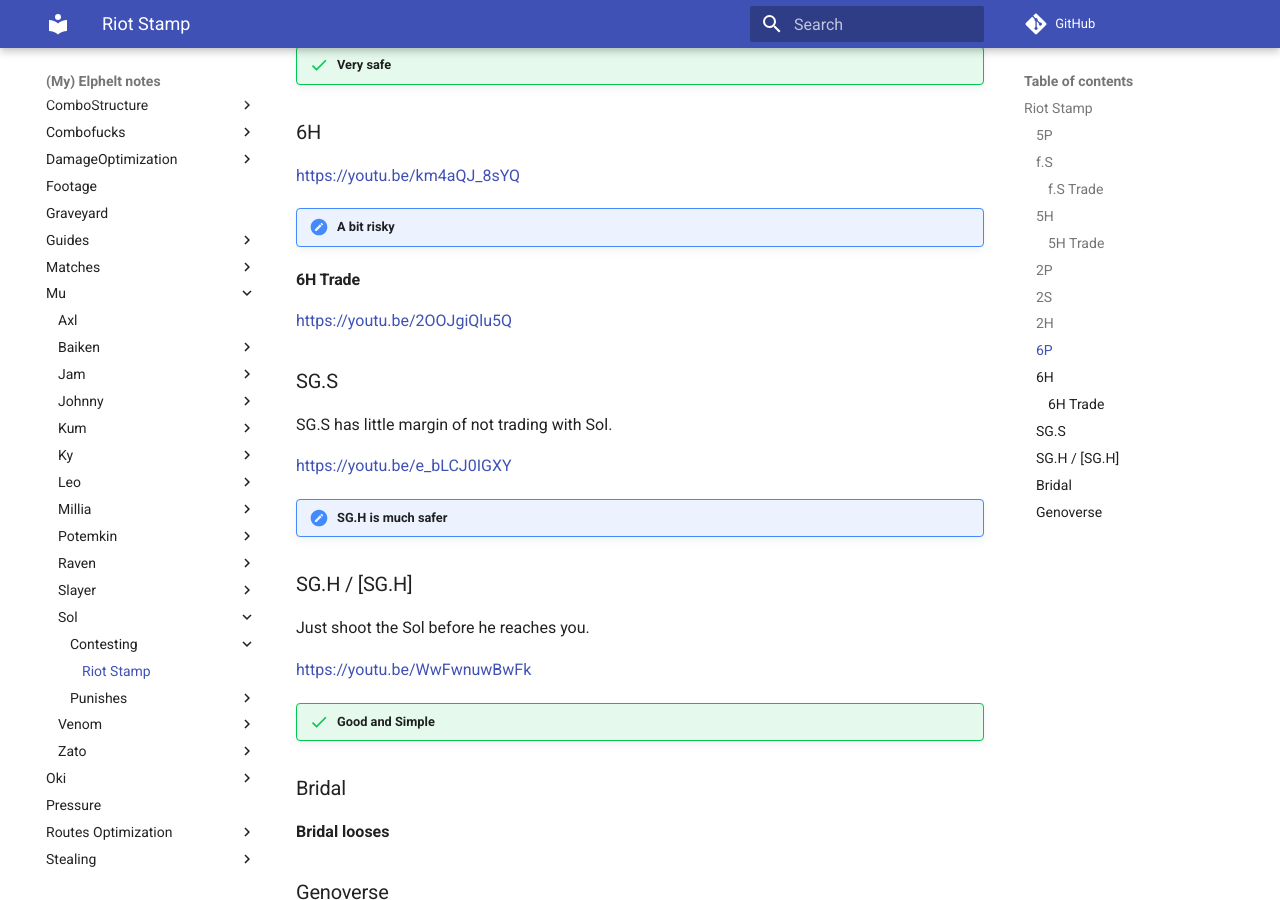
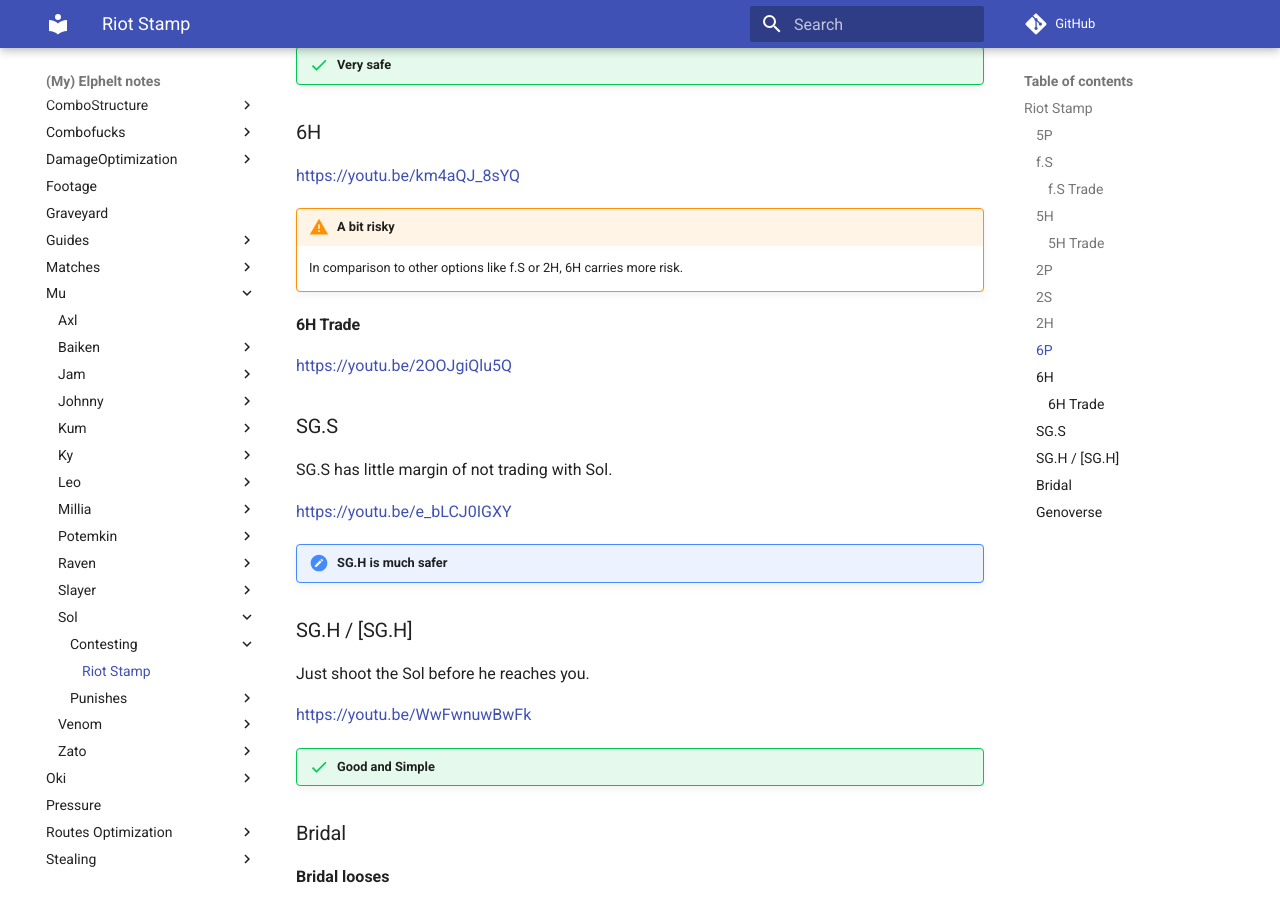
Before and after one commit to OriolFilter/Elphelt, an MkDocs documentation site: the page built from docs/Mu/Sol/Contesting/Riot_Stamp.md, in a window 1280 px wide and 900 px high, scrolled down 3236 px. Built offline with MkDocs 1.6.1 and Material for MkDocs 9.7.7, drawn with Linux system fonts in a browser that asks for light colours; comment, search, counter and statistics services are not loaded.

```diff
--- a/docs/Mu/Sol/Contesting/Riot_Stamp.md
+++ b/docs/Mu/Sol/Contesting/Riot_Stamp.md
@@ -88,7 +88,9 @@ https://youtu.be/p8Rk81XH4fI
 
 https://youtu.be/km4aQJ_8sYQ
 
-!!! note "A bit risky"
+!!! Warning "A bit risky"
+
+    In comparison to other options like f.S or 2H, 6H carries more risk.
 
 ### 6H Trade
 
```
